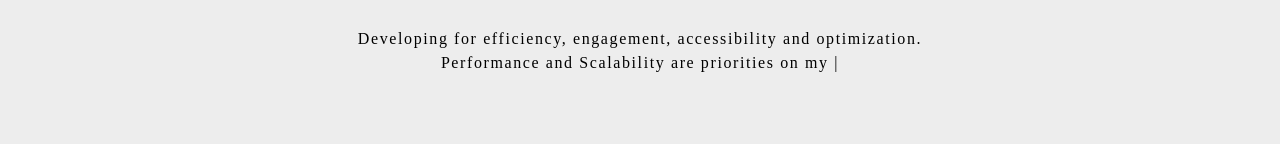
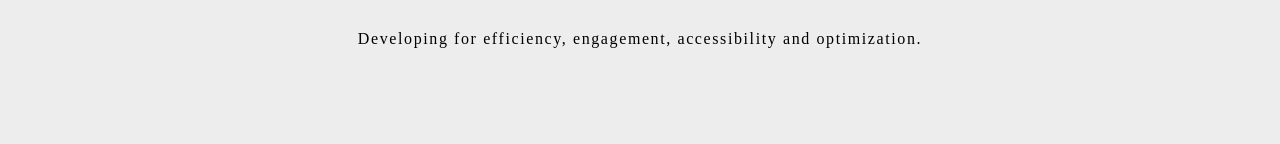
Before and after one commit to gualberto2/portfolio, a React (Create React App) app: page / in a window 1280 px wide. Shown: the part 265-409 px from the top of the page. Built offline with nearby package versions, Linux system fonts and the light colour scheme; a web font is replaced by a local one.

Commit message:
react typed removal

```diff
--- a/package.json
+++ b/package.json
@@ -11,7 +11,6 @@
     "react-icons": "^4.10.1",
     "react-router-dom": "^6.14.1",
     "react-scripts": "5.0.1",
-    "react-typed": "^1.2.0",
     "web-vitals": "^2.1.4"
   },
   "scripts": {
--- a/src/pages/HomeP.jsx
+++ b/src/pages/HomeP.jsx
@@ -3,7 +3,7 @@ import { BsBoxArrowInRight } from "react-icons/bs";
 import { BiCodeBlock } from "react-icons/bi";
 import { FaRegPaperPlane } from "react-icons/fa";
 import { MdOutlineKeyboardArrowDown } from "react-icons/md";
-import ReactTyped from "react-typed";
+// import ReactTyped from "react-typed";
 
 const Home = () => {
   return (
@@ -21,7 +21,7 @@ const Home = () => {
                 optimization.
               </span>
               <span>
-                <ReactTyped
+                {/* <ReactTyped
                   strings={[
                     "Performance and Scalability are priorities on my radar.",
                     "Learning new syntax everyday!",
@@ -30,7 +30,7 @@ const Home = () => {
                   typeSpeed={66}
                   backSpeed={35}
                   loop
-                />
+                /> */}
               </span>
             </h2>
           </div>
```
